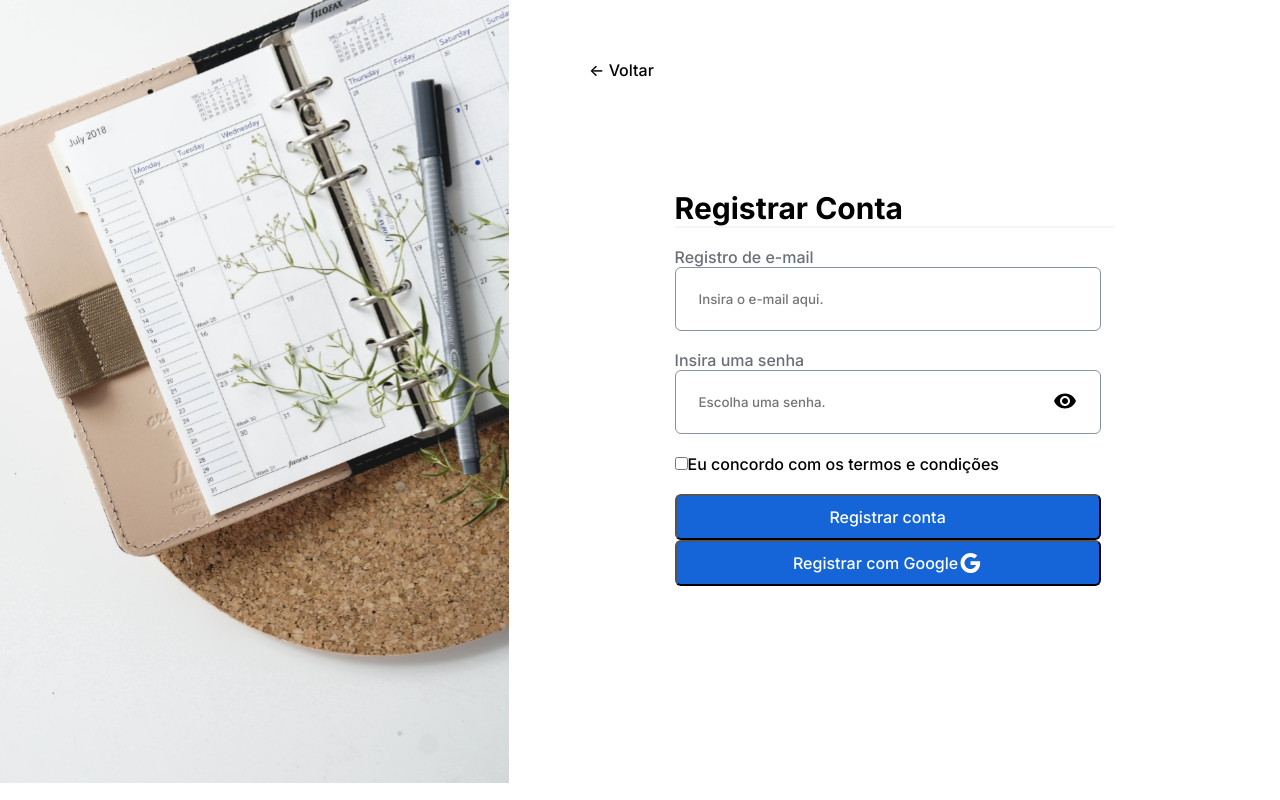
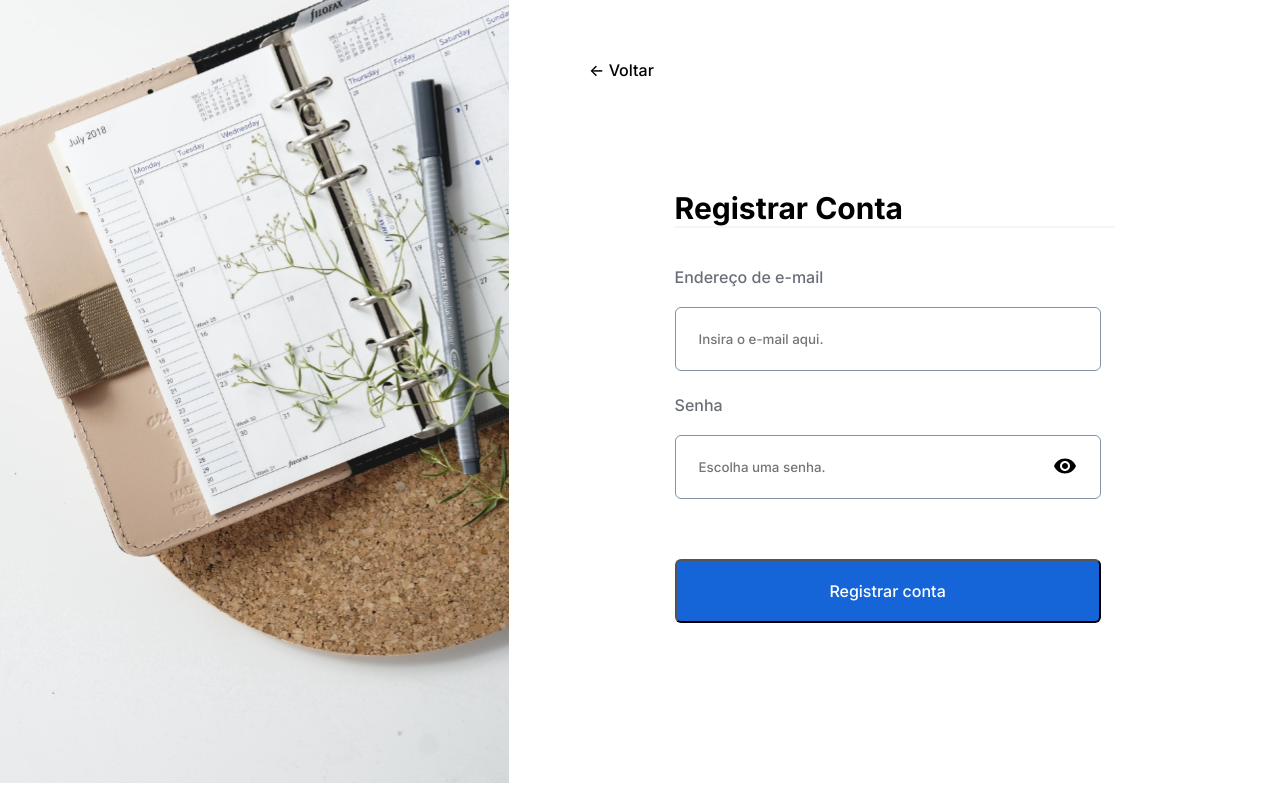
Before and after one commit to eduardorerick/collaboration-project, a React (Create React App) app: page /auth/signup in a window 1280 px wide. Built offline with nearby package versions, Linux system fonts and the light colour scheme; no server answers.

Commit message:
Fix cadastro (#13)
* bugs corrigidos

* corrigindo cadastro

* corrigindo

```diff
--- a/src/pages/Auth/Signup/index.jsx
+++ b/src/pages/Auth/Signup/index.jsx
@@ -22,8 +22,9 @@ export function Signup() {
 		<div className="signup-div">
 			<section className="signup-titulo">Registrar Conta</section>
 			<section className="signup-sublinhar"> </section>
+			<br /><br />
+			<section className="signup-subtitulo">Endereço de e-mail</section>
 			<br />
-			<section className="signup-subtitulo">Registro de e-mail</section>
 			<div className="signup-div-input">
 				<input
 					value={email}
@@ -34,7 +35,8 @@ export function Signup() {
 				/>
 			</div>
 			<br />
-			<section className="signup-subtitulo">Insira uma senha</section>
+			<section className="signup-subtitulo">Senha</section>
+			<br />
 			<div className="signup-div-input">
 				<input
 					value={pass}
@@ -48,16 +50,12 @@ export function Signup() {
 					{!isPasswordVisible && <Visibility />}
 				</button>
 			</div>
-			<br />
-			<input type="checkbox" className="signup-boxSelect" />Eu concordo com os termos e condições
-			<br />
-			<br />
 			<button onClick={cadastrar} className="signup-button">
 				Registrar conta
 			</button>
-			<button className="signup-button">
+			{/*<button className="signup-button">
 				Registrar com Google<GoogleIcon />
-			</button>
+			</button>*/}
 		</div>
 	);
 }
--- a/src/pages/Auth/Signup/style.css
+++ b/src/pages/Auth/Signup/style.css
@@ -1,7 +1,7 @@
 .signup-div {
 	margin-top: 25%;
 	align-items: center;
-	justify-content: center;
+	justify-content: left;
 }
 
 .signup-titulo {
@@ -67,6 +67,7 @@
 	align-items: center;
 	width: 426px;
 	height: 64px;
+	margin-bottom: 5px;
 }
 .signup-input {
 	background: none;
@@ -74,8 +75,11 @@
 }
 
 .signup-button {
+	margin-top: 60px;
 	width: 426px;
-	height: 46px;
+	height: 64px;
+	left: 793px;
+	top: 636px;
 
 	background-color: #1565d8;
 	font-family: Inter, sans-serif;
```
